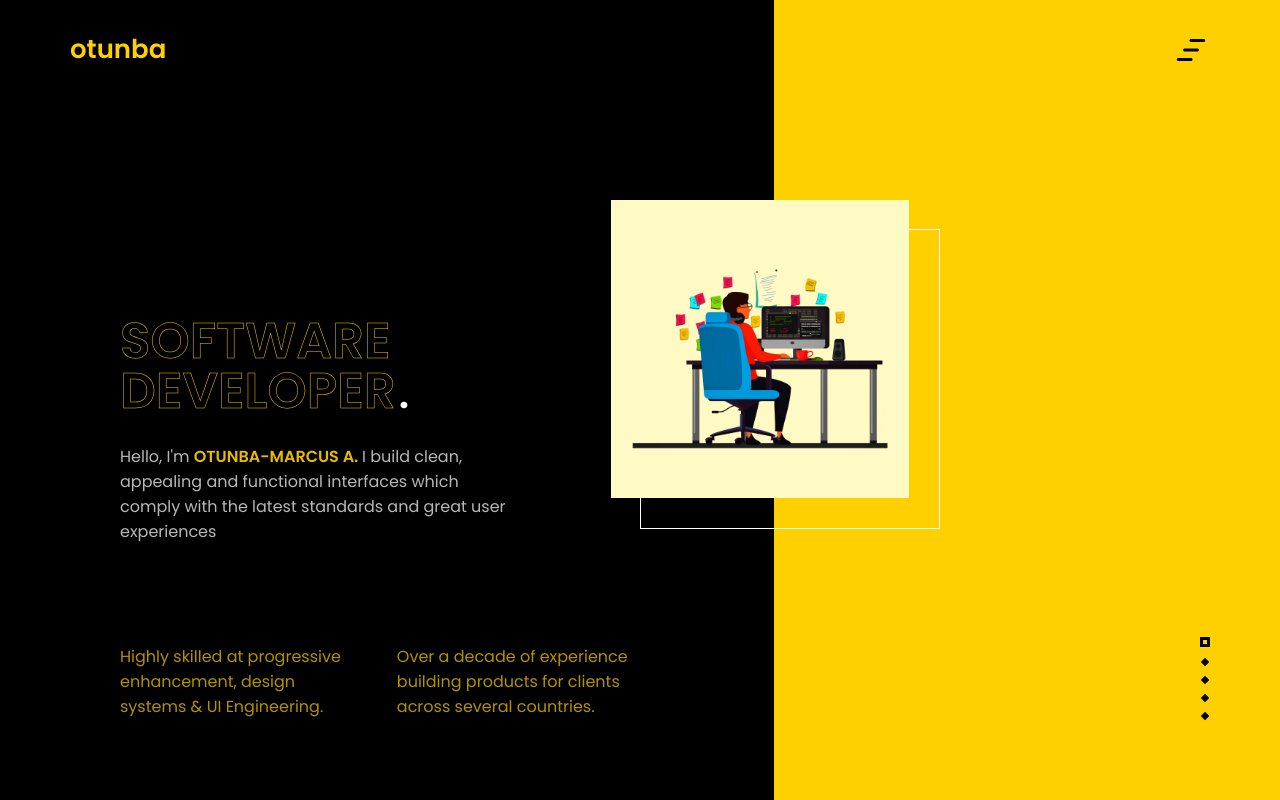
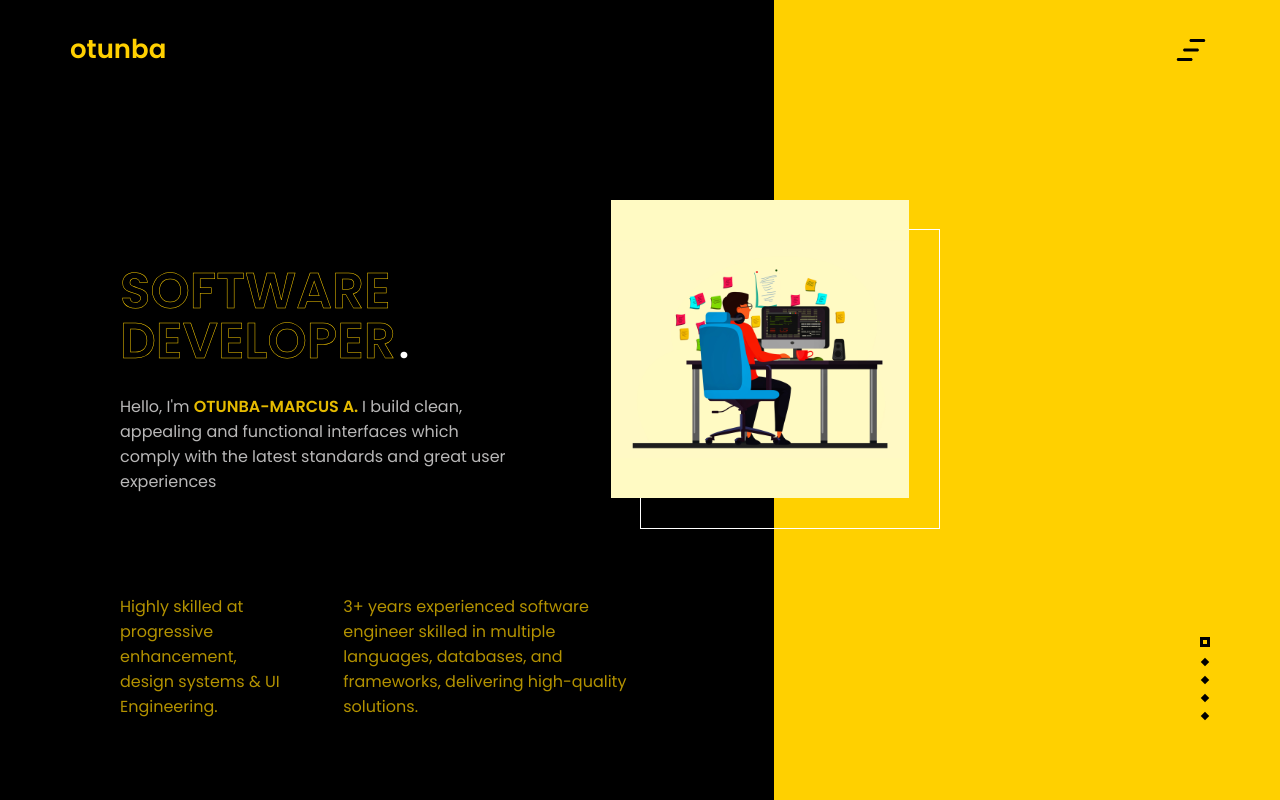
Before and after one commit to devmarcuz/Otunba-Portfolio, a React (Create React App) app: page / in a window 1280 px wide. Shown: the top 800 px of the page. Built offline with nearby package versions, Linux system fonts and the light colour scheme.

Commit message:
Update LeftHomeSection.js

```diff
--- a/src/components/LeftHomeSection.js
+++ b/src/components/LeftHomeSection.js
@@ -36,8 +36,7 @@ const LeftHomeSection = () => {
             Engineering.
           </p>
           <p className="skill">
-            Over a decade of experience building products for clients across
-            several countries.
+            3+ years experienced software engineer skilled in multiple languages, databases, and frameworks, delivering high-quality solutions.
           </p>
         </div>
       </div>
```
